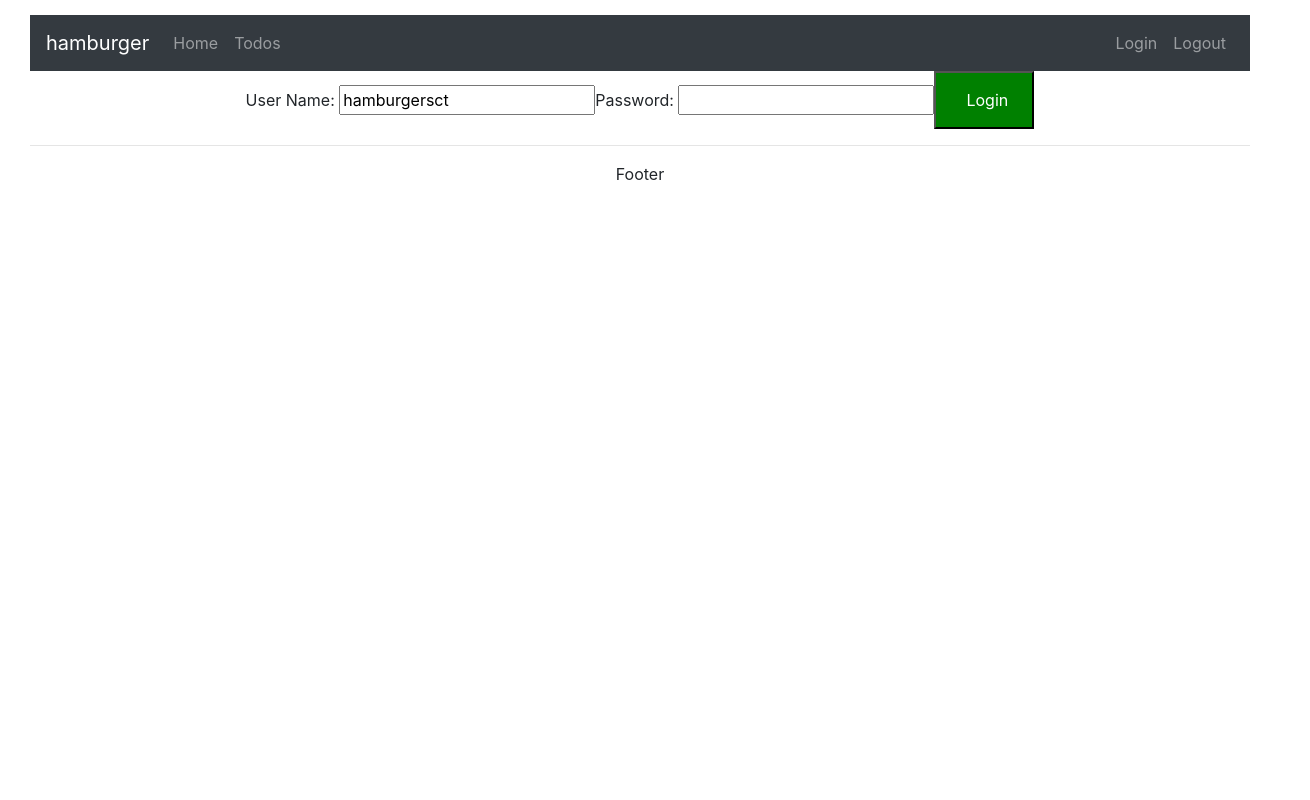
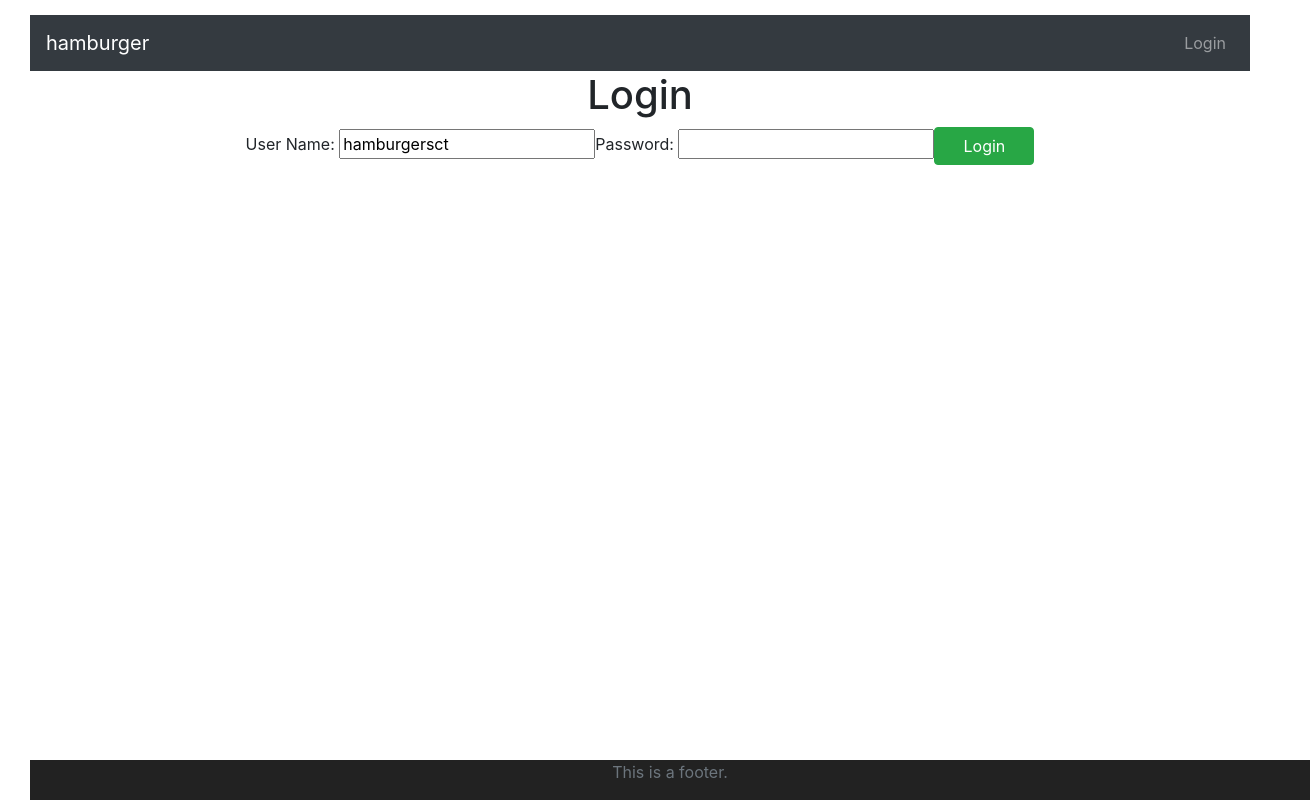
Before and after one commit to hamburgersct/FullStackProject, a React (Create React App) app in the folder frontend/todo-app/: page /login in a window 1280 px wide. Shown: the whole page, 1310 px wide, since content can reach past the window. Built offline with nearby package versions, Linux system fonts and the light colour scheme.

Commit message:
add small fixes according to new authentication functions

```diff
--- a/frontend/todo-app/src/App.css
+++ b/frontend/todo-app/src/App.css
@@ -36,3 +36,11 @@
     transform: rotate(360deg);
   }
 }
+
+.footer {
+  position: absolute;
+  bottom: 0%;
+  width: 100%;
+  height: 40px;
+  background-color: #222222;
+}
--- a/frontend/todo-app/src/components/todo/ListTodoComponent.jsx
+++ b/frontend/todo-app/src/components/todo/ListTodoComponent.jsx
@@ -16,7 +16,8 @@ class ListTodoComponent extends Component{
         return (
             <div>
                 <h1>Todo List</h1>
-                <table>
+                <div className="container">
+                    <table className="table">
                         <thead>
                             <tr>
                                 <th>id</th>
@@ -29,7 +30,7 @@ class ListTodoComponent extends Component{
                             {
                                 this.state.todos.map (
                                     todo =>
-                                    <tr>
+                                        <tr key={todo.id}>
                                             <td>{todo.id}</td>
                                             <td>{todo.description}</td>
                                             <td>{todo.date.toString()}</td>
@@ -40,6 +41,7 @@ class ListTodoComponent extends Component{
                         </tbody>
                     </table>
                 </div>
+            </div>
         )
     }
 }
--- a/frontend/todo-app/src/components/todo/LoginComponent.jsx
+++ b/frontend/todo-app/src/components/todo/LoginComponent.jsx
@@ -1,4 +1,5 @@
 import React, {Component} from 'react'
+import AuthenticationService from './AuthenticationService'
 
 class LoginComponent extends Component {
     constructor(props) {
@@ -18,13 +19,16 @@ class LoginComponent extends Component {
     render() {
         return(
             <div>
-                {/*<ShowInvalidCredentials hasLoginFailed={this.state.hasLoginFailed}/>*/}
-                {this.state.hasLoginFailed && <div>Login Failed</div>}
-                {/*<ShowSuccessCredentials showSuccessMessage={this.state.showSuccessMessage}/>*/}
-                {this.state.showSuccessMessage && <div>Login Successfully</div>}
-                User Name: <input type="text" name="username" value={this.state.username} onChange={this.handleChange}/>
-                Password: <input type="password" name="password" value={this.state.password} onChange={this.handleChange}/>
-                <button onClick={this.loginClicked}>Login</button>
+                <h1>Login</h1>
+                <div className="container">
+                    {/*<ShowInvalidCredentials hasLoginFailed={this.state.hasLoginFailed}/>*/}
+                    {this.state.hasLoginFailed && <div className="alert alert-warning">Login Failed</div>}
+                    {/*<ShowSuccessCredentials showSuccessMessage={this.state.showSuccessMessage}/>*/}
+                    {this.state.showSuccessMessage && <div>Login Successfully</div>}
+                    User Name: <input type="text" name="username" value={this.state.username} onChange={this.handleChange}/>
+                    Password: <input type="password" name="password" value={this.state.password} onChange={this.handleChange}/>
+                    <button className="btn btn-success" onClick={this.loginClicked}>Login</button>
+                </div>
             </div>
         )
     }
@@ -48,6 +52,7 @@ class LoginComponent extends Component {
         if (this.state.username === "hamburgersct" && this.state.password === "dummy") {
             // this.setState({showSuccessMessage : true})
             // this.setState({hasLoginFailed : false})
+            AuthenticationService.registerSuccessfulLogin(this.state.username, this.state.password)
             this.props.history.push(`/welcome/${this.state.username}`)
         }
         else {
--- a/frontend/todo-app/src/components/todo/TodoApp.jsx
+++ b/frontend/todo-app/src/components/todo/TodoApp.jsx
@@ -2,7 +2,9 @@ import React, {Component} from 'react'
 import LoginComponent from './LoginComponent'
 import WelcomeComponent from './WelcomeComponent'
 import ListTodoComponent from './ListTodoComponent'
+import AuthenticationService from './AuthenticationService'
 import {BrowserRouter as Router, Route, Switch, Link} from 'react-router-dom'
+
 
 class TodoApp extends Component {
     render() {
@@ -16,6 +18,7 @@ class TodoApp extends Component {
                             <Route path="/login" component={LoginComponent}/>
                             <Route path="/welcome/:name" component={WelcomeComponent}/>
                             <Route path="/todos" component={ListTodoComponent}/>
+                            <Route path="/logout" component={LogoutComponent}/>
                             <Route component={ErrorComponent}/>
                         </Switch>
                         <FooterComponent/>
@@ -32,19 +35,21 @@ function ErrorComponent() {
     return <div>An error ocurred. Please contact technique support.</div>
 }
 
+// TODO: need to fix the bug that the menu is not dynamic
 class HeaderComponent extends Component {
     render() {
+        const isUserLoggedIn = AuthenticationService.isLoggedIn()
         return (
             <header>
                 <nav className="navbar navbar-expand-md navbar-dark bg-dark">
                     <div><a href="https://github.com/hamburgersct" className="navbar-brand">hamburger</a></div>
                     <ul className="navbar-nav">
-                        <li><Link to="./welcome/demo-user" className="nav-link">Home</Link></li>
-                        <li><Link to="./todos" className="nav-link">Todos</Link></li>
+                        {isUserLoggedIn && <li><Link to="/welcome/hamburgersct" className="nav-link">Home</Link></li>}
+                        {isUserLoggedIn && <li><Link to="/todos" className="nav-link">Todos</Link></li>}
                     </ul>
                     <ul className="navbar-nav navbar-collapse justify-content-end">
-                        <li><Link to="./login" className="nav-link">Login</Link></li>
-                        <li><Link to="./xx" className="nav-link">Logout</Link></li>
+                        {!isUserLoggedIn && <li><Link to="/login" className="nav-link">Login</Link></li>}
+                        {isUserLoggedIn && <li><Link to="/logout" className="nav-link" onClick={AuthenticationService.logout}>Logout</Link></li>}
                     </ul>
                 </nav>
             </header>
@@ -55,9 +60,22 @@ class HeaderComponent extends Component {
 class FooterComponent extends Component {
     render() {
         return (
-            <div>
-                <hr/> Footer
-            </div>
+            <footer className="footer">
+                <span className="text-muted">This is a footer.</span>
+            </footer>
+        )
+    }
+}
+
+class LogoutComponent extends Component {
+    render() {
+        return (
+            <>
+                <h1>You are currently logged out.</h1>
+                <div className="container">
+                    Thank you for using this application.
+                </div>
+            </>
         )
     }
 }
--- a/frontend/todo-app/src/components/todo/WelcomeComponent.jsx
+++ b/frontend/todo-app/src/components/todo/WelcomeComponent.jsx
@@ -3,7 +3,14 @@ import { Link } from 'react-router-dom'
 
 class WelcomeComponent extends Component {
     render() {
-        return <div>Welcome to this page, {this.props.match.params.name}! You can manage your todos <Link to="/todos">here</Link>.</div>
+        return (
+            <>
+                <h1>Welcome!</h1>
+                <div className="container">
+                    Welcome to this page, {this.props.match.params.name}! You can manage your todos <Link to="/todos">here</Link>.
+                </div>
+            </>
+        )
     }
 }
 
```
Lines whose indentation alone changed are shown as unchanged.
